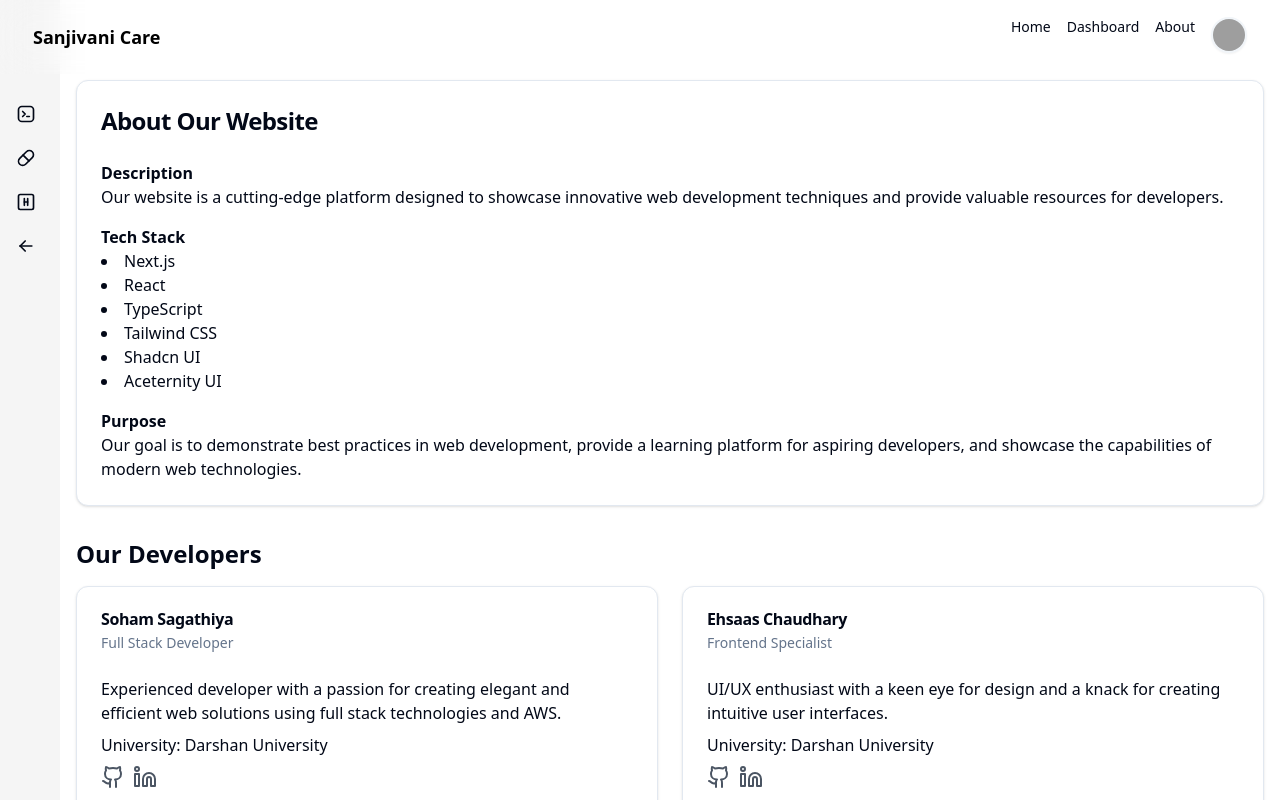
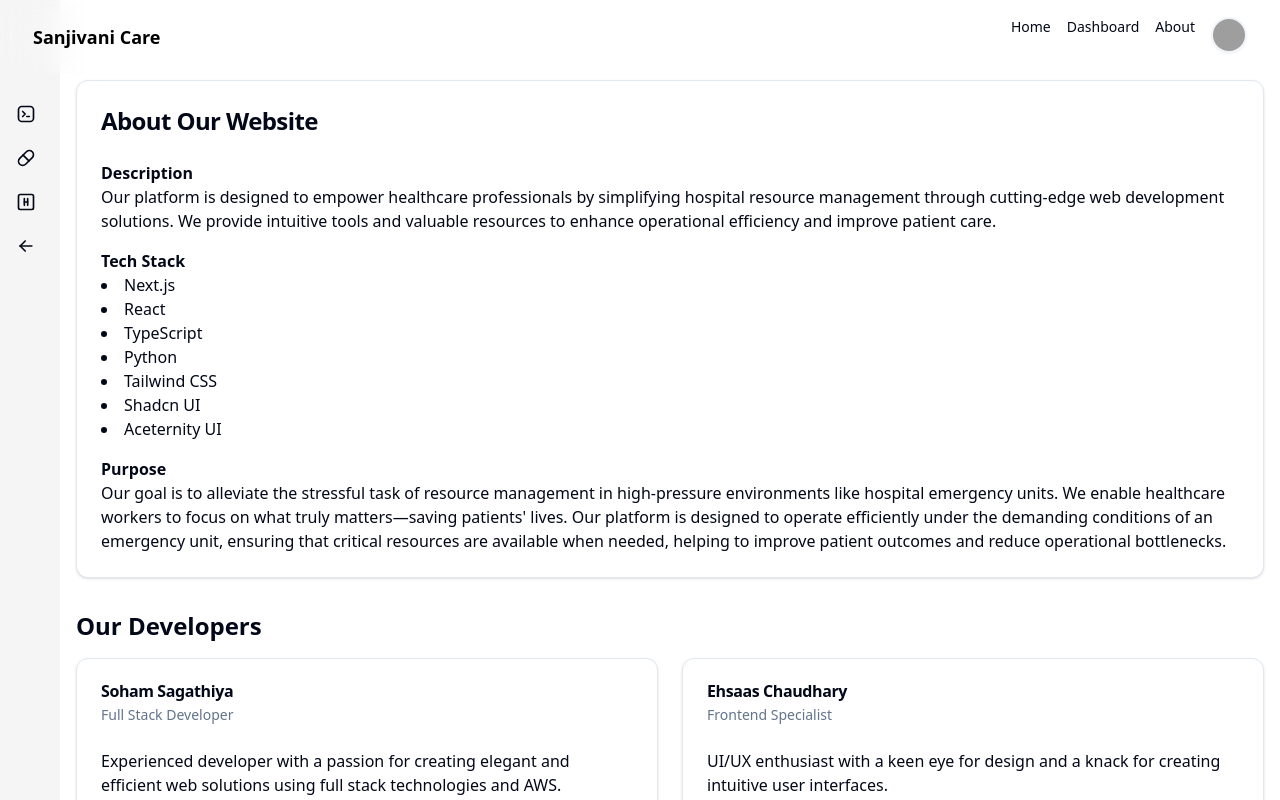
Before and after one commit to EhsaasChaudhary/sanjivani, a Next.js app: page /about in a window 1280 px wide. Shown: the top 800 px of the page. Built offline with nearby package versions, Linux system fonts and the light colour scheme; grey boxes are pictures that could not be loaded.

Commit message:
Update page.tsx

```diff
--- a/app/about/page.tsx
+++ b/app/about/page.tsx
@@ -1,6 +1,12 @@
-import { Card, CardContent, CardDescription, CardHeader, CardTitle } from "@/components/ui/card"
-import { Github, Linkedin } from "lucide-react"
-import Link from "next/link"
+import {
+  Card,
+  CardContent,
+  CardDescription,
+  CardHeader,
+  CardTitle,
+} from "@/components/ui/card";
+import { Github, Linkedin } from "lucide-react";
+import Link from "next/link";
 
 export default function About() {
   return (
@@ -8,13 +14,21 @@ export default function About() {
       {/* Website Info Card */}
       <Card className="mb-8">
         <CardHeader>
-          <CardTitle className="text-2xl font-bold">About Our Website</CardTitle>
+          <CardTitle className="text-2xl font-bold">
+            About Our Website
+          </CardTitle>
         </CardHeader>
         <CardContent>
           <div className="space-y-4">
             <div>
               <h3 className="font-semibold">Description</h3>
-              <p>Our website is a cutting-edge platform designed to showcase innovative web development techniques and provide valuable resources for developers.</p>
+              <p>
+                Our platform is designed to empower healthcare professionals by
+                simplifying hospital resource management through cutting-edge
+                web development solutions. We provide intuitive tools and
+                valuable resources to enhance operational efficiency and improve
+                patient care.
+              </p>
             </div>
             <div>
               <h3 className="font-semibold">Tech Stack</h3>
@@ -22,6 +36,7 @@ export default function About() {
                 <li>Next.js</li>
                 <li>React</li>
                 <li>TypeScript</li>
+                <li>Python</li>
                 <li>Tailwind CSS</li>
                 <li>Shadcn UI</li>
                 <li>Aceternity UI</li>
@@ -29,7 +44,16 @@ export default function About() {
             </div>
             <div>
               <h3 className="font-semibold">Purpose</h3>
-              <p>Our goal is to demonstrate best practices in web development, provide a learning platform for aspiring developers, and showcase the capabilities of modern web technologies.</p>
+              <p>
+                Our goal is to alleviate the stressful task of resource
+                management in high-pressure environments like hospital emergency
+                units. We enable healthcare workers to focus on what truly
+                matters—saving patients' lives. Our platform is designed to
+                operate efficiently under the demanding conditions of an
+                emergency unit, ensuring that critical resources are available
+                when needed, helping to improve patient outcomes and reduce
+                operational bottlenecks.
+              </p>
             </div>
           </div>
         </CardContent>
@@ -46,13 +70,22 @@ export default function About() {
           </CardHeader>
           <CardContent>
             <div className="space-y-2">
-              <p>Experienced developer with a passion for creating elegant and efficient web solutions using full stack technologies and AWS.</p>
+              <p>
+                Experienced developer with a passion for creating elegant and
+                efficient web solutions using full stack technologies and AWS.
+              </p>
               <p>University: Darshan University</p>
               <div className="flex space-x-2">
-                <Link href="https://github.com/soham901" className="text-gray-600 hover:text-gray-900">
+                <Link
+                  href="https://github.com/soham901"
+                  className="text-gray-600 hover:text-gray-900"
+                >
                   <Github className="h-6 w-6" />
                 </Link>
-                <Link href="https://www.linkedin.com/in/soham-sagathiya" className="text-gray-600 hover:text-gray-900">
+                <Link
+                  href="https://www.linkedin.com/in/soham-sagathiya"
+                  className="text-gray-600 hover:text-gray-900"
+                >
                   <Linkedin className="h-6 w-6" />
                 </Link>
               </div>
@@ -68,13 +101,22 @@ export default function About() {
           </CardHeader>
           <CardContent>
             <div className="space-y-2">
-              <p>UI/UX enthusiast with a keen eye for design and a knack for creating intuitive user interfaces.</p>
+              <p>
+                UI/UX enthusiast with a keen eye for design and a knack for
+                creating intuitive user interfaces.
+              </p>
               <p>University: Darshan University</p>
               <div className="flex space-x-2">
-                <Link href="https://github.com/EhsaasChaudhary" className="text-gray-600 hover:text-gray-900">
+                <Link
+                  href="https://github.com/EhsaasChaudhary"
+                  className="text-gray-600 hover:text-gray-900"
+                >
                   <Github className="h-6 w-6" />
                 </Link>
-                <Link href="linkedin.com/in/Ehsaas-Chaudhary" className="text-gray-600 hover:text-gray-900">
+                <Link
+                  href="linkedin.com/in/Ehsaas-Chaudhary"
+                  className="text-gray-600 hover:text-gray-900"
+                >
                   <Linkedin className="h-6 w-6" />
                 </Link>
               </div>
@@ -83,5 +125,5 @@ export default function About() {
         </Card>
       </div>
     </div>
-  )
+  );
 }
```
